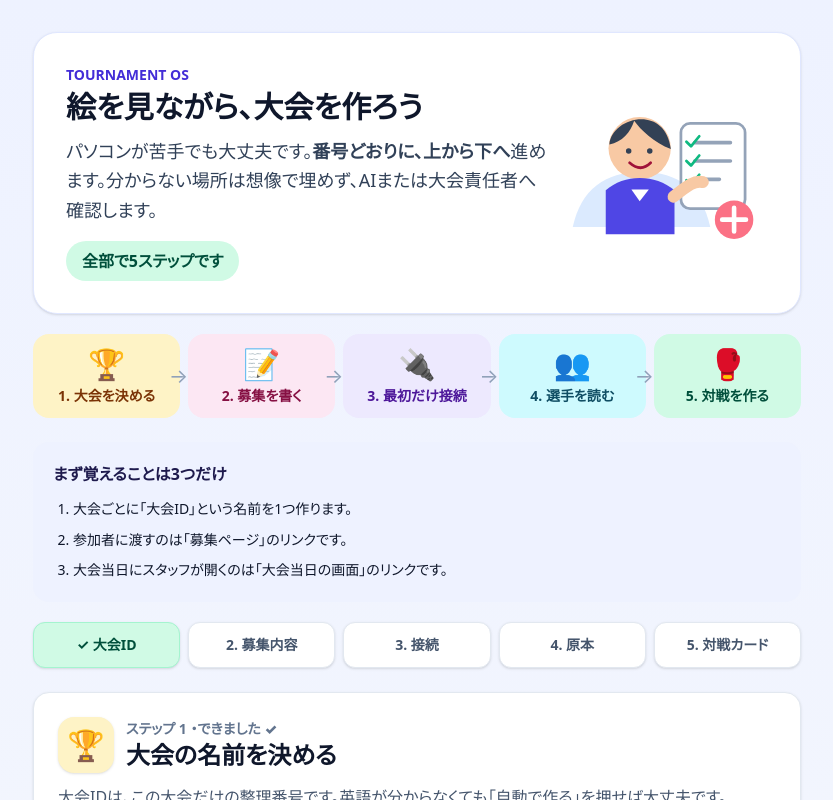
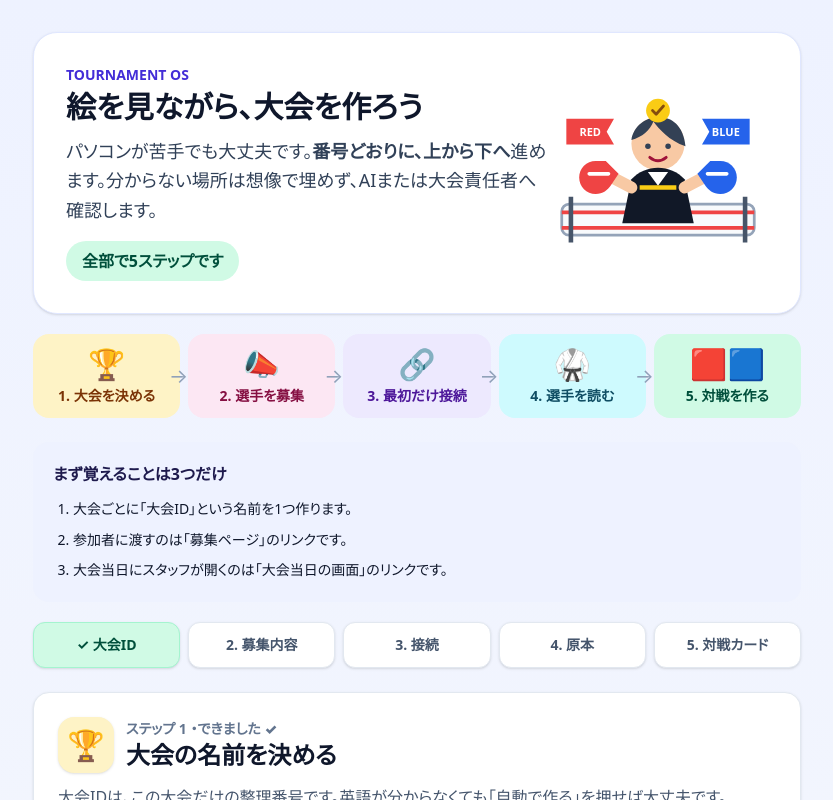
Before and after one commit to flatup1/openqlow, a Next.js app in the folder uizin-eventos/: page /admin in a window 1280 px wide. Shown: the top 800 px of the page, without its empty margins (223-1056 px from the left). Built offline with nearby package versions, Linux system fonts and the light colour scheme; no server answers.

Commit message:
style(tournament-os): add combat-themed setup illustrations

```diff
--- a/uizin-eventos/app/admin/page.tsx
+++ b/uizin-eventos/app/admin/page.tsx
@@ -12,22 +12,24 @@ import { draftEventCsv, draftMatchesCsv, draftMusicCsv, moveDraftMatch, swapDraf
 
 const STEPS = [
   { no: 1, icon: '🏆', short: '大会を決める', color: 'bg-amber-100 text-amber-900' },
-  { no: 2, icon: '📝', short: '募集を書く', color: 'bg-pink-100 text-pink-900' },
-  { no: 3, icon: '🔌', short: '最初だけ接続', color: 'bg-violet-100 text-violet-900' },
-  { no: 4, icon: '👥', short: '選手を読む', color: 'bg-cyan-100 text-cyan-900' },
-  { no: 5, icon: '🥊', short: '対戦を作る', color: 'bg-emerald-100 text-emerald-900' },
+  { no: 2, icon: '📣', short: '選手を募集', color: 'bg-pink-100 text-pink-900' },
+  { no: 3, icon: '🔗', short: '最初だけ接続', color: 'bg-violet-100 text-violet-900' },
+  { no: 4, icon: '🥋', short: '選手を読む', color: 'bg-cyan-100 text-cyan-900' },
+  { no: 5, icon: '🟥🟦', short: '対戦を作る', color: 'bg-emerald-100 text-emerald-900' },
 ];
 
 function CoachIllustration() {
   return <svg aria-hidden="true" viewBox="0 0 240 170" className="mx-auto h-auto w-full max-w-[220px]">
-    <path d="M27 144c9-41 35-60 75-60s66 19 75 60" fill="#dbeafe" />
-    <circle cx="100" cy="58" r="34" fill="#f8c9a4" /><path d="M67 54c2-30 61-45 67 5-18-7-33-21-40-31-4 13-13 23-27 26Z" fill="#334155" />
-    <circle cx="88" cy="61" r="3" fill="#334155" /><circle cx="111" cy="61" r="3" fill="#334155" /><path d="M89 74c8 7 16 7 23 0" fill="none" stroke="#9f1239" strokeWidth="3" strokeLinecap="round" />
-    <path d="M63 104c20-18 54-18 75 0v48H63Z" fill="#4f46e5" /><path d="M91 103l9 13 10-13" fill="#fff" />
-    <rect x="145" y="31" width="70" height="93" rx="10" fill="#fff" stroke="#94a3b8" strokeWidth="3" /><path d="M160 52h39M160 72h39M160 92h27" stroke="#94a3b8" strokeWidth="4" strokeLinecap="round" />
-    <path d="m151 51 5 5 9-11m-14 27 5 5 9-11m-14 27 5 5 9-11" fill="none" stroke="#10b981" strokeWidth="3" strokeLinecap="round" strokeLinejoin="round" />
-    <path d="M137 111c16-13 23-18 32-16" fill="none" stroke="#f8c9a4" strokeWidth="13" strokeLinecap="round" />
-    <circle cx="203" cy="136" r="21" fill="#fb7185" /><path d="M190 136h26M203 123v26" stroke="#fff" strokeWidth="5" strokeLinecap="round" />
+    <rect x="15" y="119" width="210" height="34" rx="8" fill="#f8fafc" stroke="#94a3b8" strokeWidth="3" />
+    <path d="M15 128h210M15 145h210" stroke="#ef4444" strokeWidth="4" /><path d="M25 111v50M215 111v50" stroke="#475569" strokeWidth="5" />
+    <circle cx="120" cy="53" r="29" fill="#f8c9a4" /><path d="M91 49c4-30 55-39 59 7-18-6-29-19-35-27-4 10-12 17-24 20Z" fill="#334155" />
+    <circle cx="109" cy="56" r="3" fill="#334155" /><circle cx="131" cy="56" r="3" fill="#334155" /><path d="M111 68c6 5 12 5 18 0" fill="none" stroke="#9f1239" strokeWidth="3" strokeLinecap="round" />
+    <path d="M91 92c15-17 43-17 58 0l10 48H81Z" fill="#111827" /><path d="m109 84 11 15 11-15" fill="#fff" /><path d="M100 101h40" stroke="#facc15" strokeWidth="5" />
+    <path d="M91 101 68 89M149 101l23-12" fill="none" stroke="#f8c9a4" strokeWidth="13" strokeLinecap="round" />
+    <path d="M52 72c-10 0-18 8-18 18s8 18 18 18c8 0 13-4 17-10l8-12-14-14Z" fill="#ef4444" /><path d="M188 72c10 0 18 8 18 18s-8 18-18 18c-8 0-13-4-17-10l-8-12 14-14Z" fill="#2563eb" />
+    <path d="M45 86h21M174 86h21" stroke="#fff" strokeWidth="4" strokeLinecap="round" />
+    <path d="M20 26h52l-8 14 8 14H20Z" fill="#ef4444" /><path d="M220 26h-52l8 14-8 14h52Z" fill="#2563eb" /><text x="46" y="45" textAnchor="middle" fill="white" fontSize="12" fontWeight="800">RED</text><text x="194" y="45" textAnchor="middle" fill="white" fontSize="12" fontWeight="800">BLUE</text>
+    <circle cx="120" cy="17" r="13" fill="#facc15" /><path d="m114 17 4 4 8-9" fill="none" stroke="#854d0e" strokeWidth="3" strokeLinecap="round" strokeLinejoin="round" />
   </svg>;
 }
 
```
Also changed, not shown: 1 other file (tests, documents, lock files or other folders).
